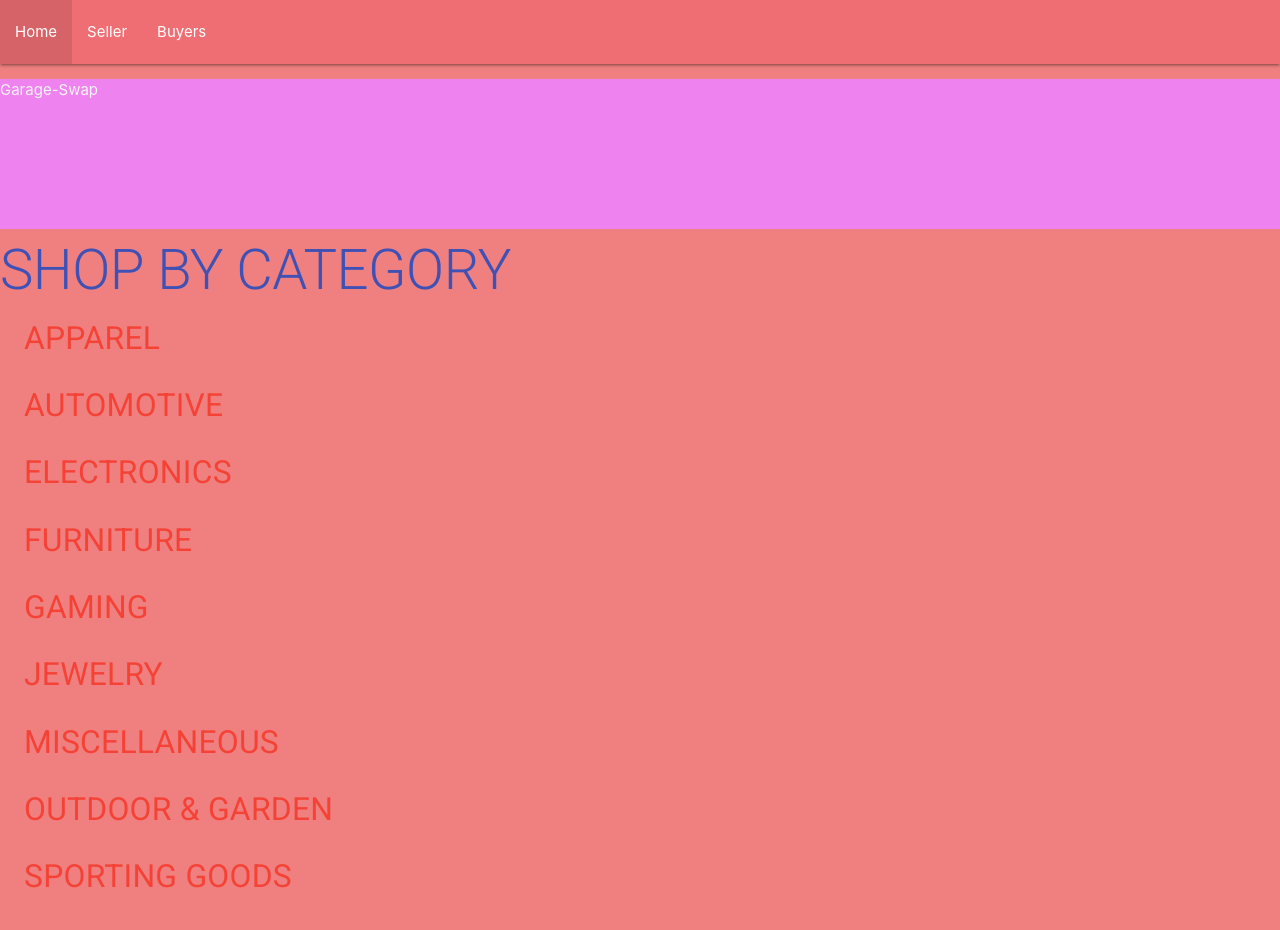
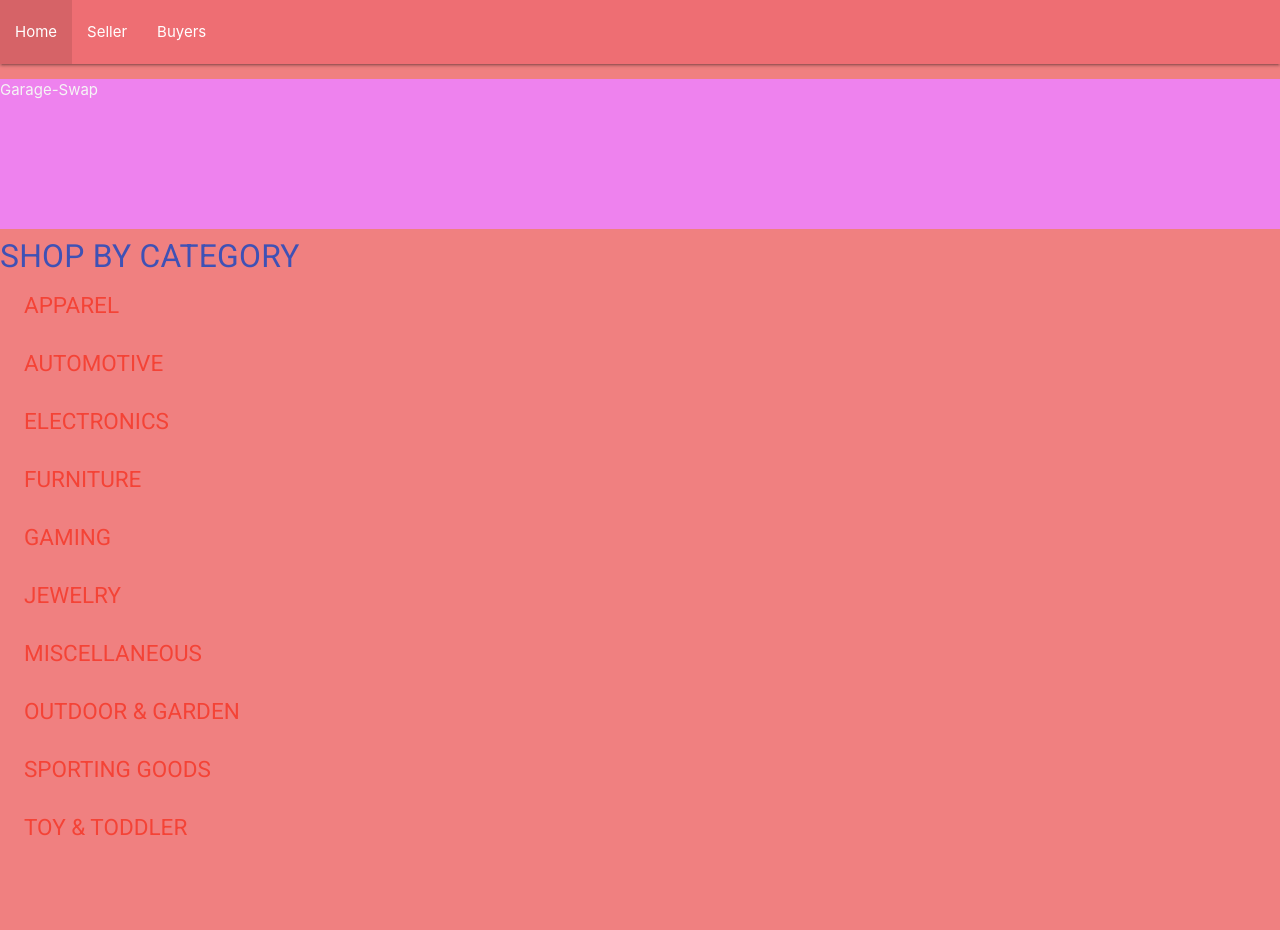
Before and after one commit to jamescbaldwin/react-garage-swap, a React (Create React App) app: page / in a window 1280 px wide. Shown: the top 930 px of the page. After the commit the page ends 864 px from the top, so only its background shows below. Built offline with nearby package versions, Linux system fonts and the light colour scheme.

Commit message:
tidied up layout, added placeholder alert for purchase button

```diff
--- a/src/Buyer/BuyerScreen.js
+++ b/src/Buyer/BuyerScreen.js
@@ -3,11 +3,11 @@ import { Grid, Paper, makeStyles } from "@material-ui/core";
 import Categories from "./Categories";
 import items from "./Items";
 
-const useStyles = makeStyles((theme) => ({
+const styles = makeStyles((theme) => ({
   root: {
     display: "flex",
     flexDirection: "row",
-    backgroundColor: "darkGrey",
+    backgroundColor: "#093161",
   },
   paper: {
     display: "flex",
@@ -19,7 +19,11 @@ const useStyles = makeStyles((theme) => ({
 }));
 
 const BuyerScreen = () => {
-  const classes = useStyles();
+  const classes = styles();
+
+  const purchaseItem = () => {
+    alert("Are you sure you want to commit to buying this item?");
+  };
 
   return (
     <div className={classes.root}>
@@ -35,7 +39,9 @@ const BuyerScreen = () => {
                 <h4 className="itemName">{item.item}</h4>
                 <h2 className="itemPrice">${item.price}</h2>
                 <h5 className="itemSeller">{item.seller}</h5>
-                <button className="purchaseBtn">Purchase</button>
+                <button className="purchaseBtn" onClick={() => purchaseItem()}>
+                  PURCHASE
+                </button>
               </div>
             ))}
           </div>
--- a/src/Buyer/Categories.js
+++ b/src/Buyer/Categories.js
@@ -4,75 +4,75 @@ import { Typography, List, ListItem, Button } from "@material-ui/core";
 const Categories = () => {
   return (
     <List>
-      <Typography variant="h2" color="primary">
+      <Typography variant="h4" color="primary">
         SHOP BY CATEGORY
       </Typography>
       <ListItem>
         <Button>
-          <Typography variant="h4" color="error" align="left">
+          <Typography variant="h5" color="error" align="left">
             Apparel
           </Typography>
         </Button>
       </ListItem>
       <ListItem>
         <Button>
-          <Typography variant="h4" color="error" align="left">
+          <Typography variant="h5" color="error" align="left">
             Automotive
           </Typography>
         </Button>
       </ListItem>
       <ListItem>
         <Button>
-          <Typography variant="h4" color="error" align="left">
+          <Typography variant="h5" color="error" align="left">
             Electronics
           </Typography>
         </Button>
       </ListItem>
       <ListItem>
         <Button>
-          <Typography variant="h4" color="error" align="left">
+          <Typography variant="h5" color="error" align="left">
             Furniture
           </Typography>
         </Button>
       </ListItem>
       <ListItem>
         <Button>
-          <Typography variant="h4" color="error" align="left">
+          <Typography variant="h5" color="error" align="left">
             Gaming
           </Typography>
         </Button>
       </ListItem>
       <ListItem>
         <Button>
-          <Typography variant="h4" color="error" align="left">
+          <Typography variant="h5" color="error" align="left">
             Jewelry
           </Typography>
         </Button>
       </ListItem>
       <ListItem>
         <Button>
-          <Typography variant="h4" color="error" align="left">
+          <Typography variant="h5" color="error" align="left">
             Miscellaneous
           </Typography>
         </Button>
       </ListItem>
       <ListItem>
         <Button>
-          <Typography variant="h4" color="error" align="left">
+          <Typography variant="h5" color="error" align="left">
             Outdoor & Garden
           </Typography>
         </Button>
       </ListItem>
       <ListItem>
         <Button>
-          <Typography variant="h4" color="error" align="left">
+          <Typography variant="h5" color="error" align="left">
             Sporting Goods
           </Typography>
         </Button>
       </ListItem>
       <ListItem>
         <Button>
-          <Typography variant="h4" color="error" align="left">
+          <Typography variant="h5" color="error" align="left">
             Toy & Toddler
           </Typography>
         </Button>
--- a/src/Buyer/buyer.css
+++ b/src/Buyer/buyer.css
@@ -21,26 +21,34 @@
 }
 
 .itemName {
-    font-family: serif;
+  font-family: monospace;
   color: whitesmoke;
+  text-align: center;
+  margin-top: 3vw;
 }
 
 .itemPrice {
-    font-family: serif;
-    color: rgb(22, 25, 220);
+  font-family: monospace;
+  color: rgb(220, 174, 22);
   font-weight: 600;
+  text-align: center;
 }
 
 .itemSeller {
-    font-family: serif;
+  font-family: monospace;
   color: whitesmoke;
+  text-align: center;
 }
 
 .purchaseBtn {
-    background-color: rgb(11, 108, 108);
-    color: rgb(215, 214, 214);
+  background-color: rgb(220, 174, 22);
+  color: #093161;
   width: 10vw;
-    height: 2.5vw;
+  height: 3vw;
   margin-left: 5vw;
-    /* align-self: center; */
+  border-radius: 6px;
+  margin-top: 1vw;
+  border: none;
+  font-size: 1.5rem;
+  font-weight: 600;
 }
```
Lines whose indentation alone changed are shown as unchanged.
